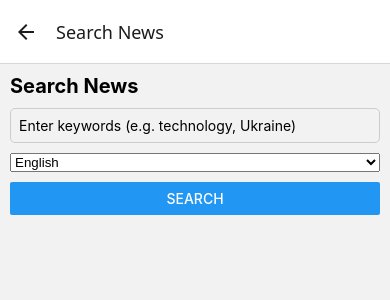
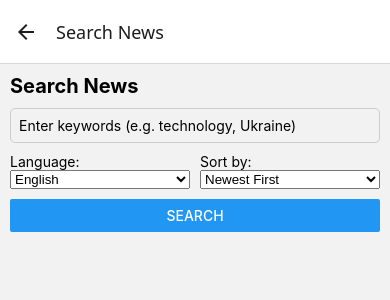
Before and after one commit to FuscusNight/Pocket-News, a React Native app: screen /SearchNews in a window 390 px wide. Shown: the top 300 px of the page. Built offline with nearby package versions, Linux system fonts and the light colour scheme.

Commit message:
Sort by feature
Can sort by popularity, date or relevancy

```diff
--- a/api/NewsAPI.js
+++ b/api/NewsAPI.js
@@ -15,10 +15,15 @@ export async function getTopHeadlines({ pageSize = 20 }) {
 }
 
 // Search news by keyword(s) and countries
-export async function searchNews({ query, language = "en", pageSize = 20 }) {
+export async function searchNews({
+  query,
+  language = "en",
+  pageSize = 20,
+  sortBy = "publishedAt",
+}) {
   if (!NEWS_API_KEY) throw new Error("Missing NewsAPI key!");
 
-  const url = `${BASE_URL}/everything?apiKey=${NEWS_API_KEY}&q=${encodeURIComponent(query)}&language=${language}&pageSize=${pageSize}`;
+  const url = `${BASE_URL}/everything?apiKey=${NEWS_API_KEY}&q=${encodeURIComponent(query)}&language=${language}&pageSize=${pageSize}&sortBy=${sortBy}`;
   const res = await fetch(url);
   return res.json();
 }
--- a/screens/SearchNewsScreen.js
+++ b/screens/SearchNewsScreen.js
@@ -9,6 +9,7 @@ import {
   FlatList,
   Linking,
   Image,
+  StyleSheet,
 } from "react-native";
 
 import { searchNews } from "../api/NewsAPI";
@@ -26,6 +27,12 @@ const LANGUAGES = [
   { code: "jp", name: "Japanese" },
   { code: "zh", name: "Chinese" },
   { code: "ar", name: "Arabic" },
+];
+
+const SORT_OPTIONS = [
+  { value: "publishedAt", label: "Newest First" },
+  { value: "relevancy", label: "Most Relevant" },
+  { value: "popularity", label: "Most Popular" },
 ];
 
 const DEFAULT_KEYWORDS = {
@@ -48,6 +55,7 @@ const DEFAULT_KEYWORDS = {
 export default function SearchNewsScreen() {
   const [query, setQuery] = useState("");
   const [language, setLanguage] = useState("en");
+  const [sortBy, setSortBy] = useState("publishedAt");
   const [articles, setArticles] = useState([]);
   const [loading, setLoading] = useState(false);
   const [hasSearched, setHasSearched] = useState(false);
@@ -69,6 +77,7 @@ export default function SearchNewsScreen() {
       query: searchTerm,
       language,
       pageSize: 50,
+      sortBy,
     });
 
     // Store the articles in state so they can be displayed in the list.
@@ -76,6 +85,11 @@ export default function SearchNewsScreen() {
 
     // Hide the loading spinner.
     setLoading(false);
+  };
+
+  const formatDate = (dateString) => {
+    const date = new Date(dateString);
+    return date.toLocaleDateString();
   };
 
   return (
@@ -95,6 +109,13 @@ export default function SearchNewsScreen() {
           marginBottom: 10,
         }}
       />
+      <View
+        style={{
+          flexDirection: "row",
+          justifyContent: "space-between",
+          marginBottom: 10,
+        }}
+      >
         {/* The Picker below lets the user select a language for their news search.
       LANGUAGES is an array of objects like { code: "de", name: "German" }.
       For each language, we create a Picker.Item:
@@ -102,15 +123,28 @@ export default function SearchNewsScreen() {
       - label={c.name}: what the user sees in the dropdown (e.g., "German")
       - value={c.code}: the value set in state when selected (e.g., "de")
       */}
-      <Picker
-        selectedValue={language}
-        onValueChange={setLanguage}
-        style={{ marginBottom: 10 }}
-      >
+        <View style={{ flex: 1, marginRight: 5 }}>
+          <Text>Language:</Text>
+          <Picker selectedValue={language} onValueChange={setLanguage}>
             {LANGUAGES.map((c) => (
               <Picker.Item key={c.code} label={c.name} value={c.code} />
             ))}
           </Picker>
+        </View>
+
+        <View style={{ flex: 1, marginLeft: 5 }}>
+          <Text>Sort by:</Text>
+          <Picker selectedValue={sortBy} onValueChange={setSortBy}>
+            {SORT_OPTIONS.map((option) => (
+              <Picker.Item
+                key={option.value}
+                label={option.label}
+                value={option.value}
+              />
+            ))}
+          </Picker>
+        </View>
+      </View>
       <Button title="Search" onPress={handleSearch} />
       {loading ? (
         <ActivityIndicator
@@ -151,8 +185,29 @@ export default function SearchNewsScreen() {
               <Text style={{ fontWeight: "bold", fontSize: 16 }}>
                 {item.title}
               </Text>
+              <View
+                style={{
+                  flexDirection: "row",
+                  justifyContent: "space-between",
+                }}
+              >
                 <Text style={{ color: "gray" }}>{item.source?.name}</Text>
-              <Text numberOfLines={3}>{item.description}</Text>
+                {item.publishedAt && (
+                  <Text style={{ color: "gray", fontSize: 12 }}>
+                    {formatDate(item.publishedAt)}
+                  </Text>
+                )}
+              </View>
+              {item.author && (
+                <Text
+                  style={{ fontStyle: "italic", fontSize: 12, marginTop: 2 }}
+                >
+                  By {item.author}
+                </Text>
+              )}
+              <Text numberOfLines={3} style={{ marginTop: 5 }}>
+                {item.description}
+              </Text>
               <Button
                 title="Read More"
                 onPress={() => Linking.openURL(item.url)}
```
Lines whose indentation alone changed are shown as unchanged.
